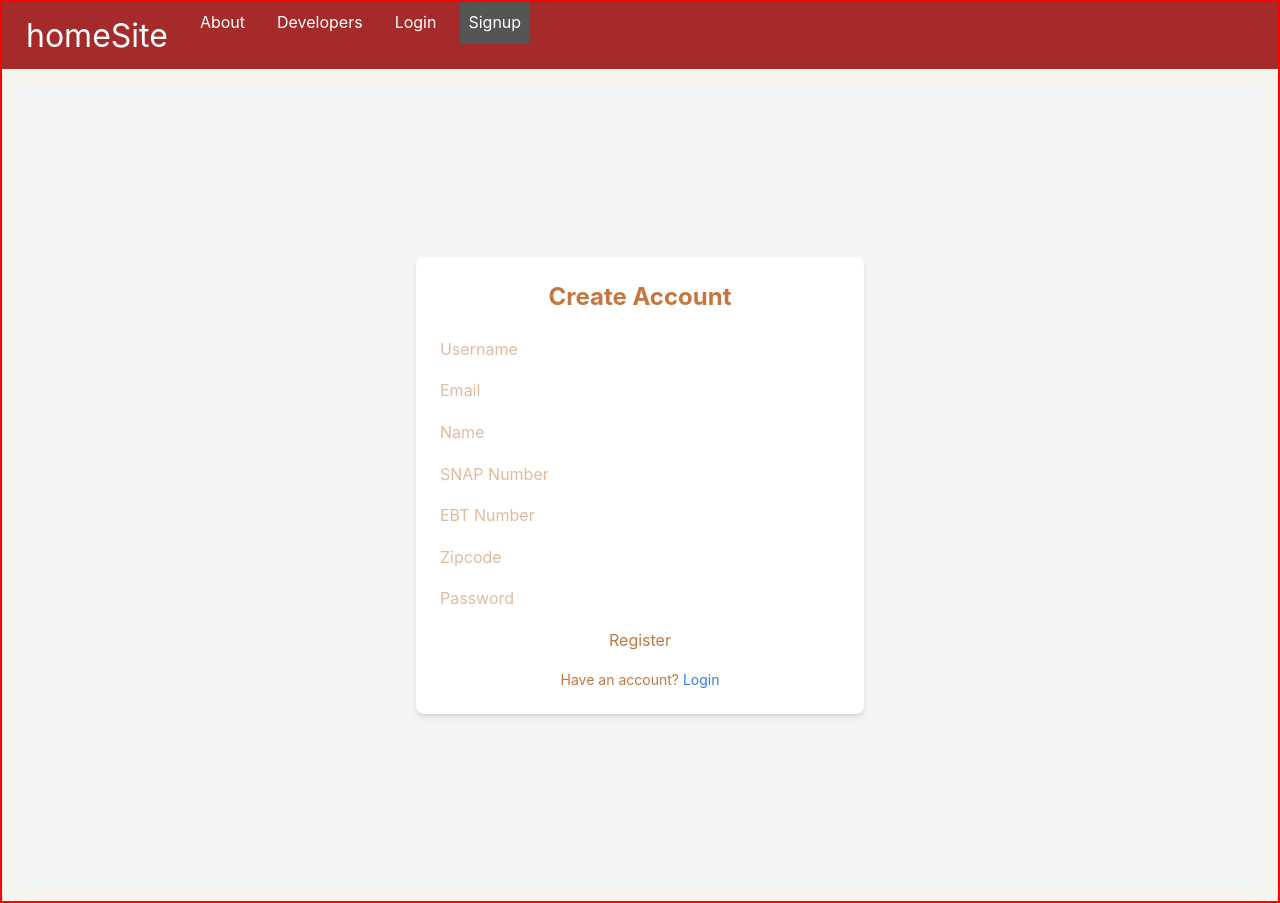
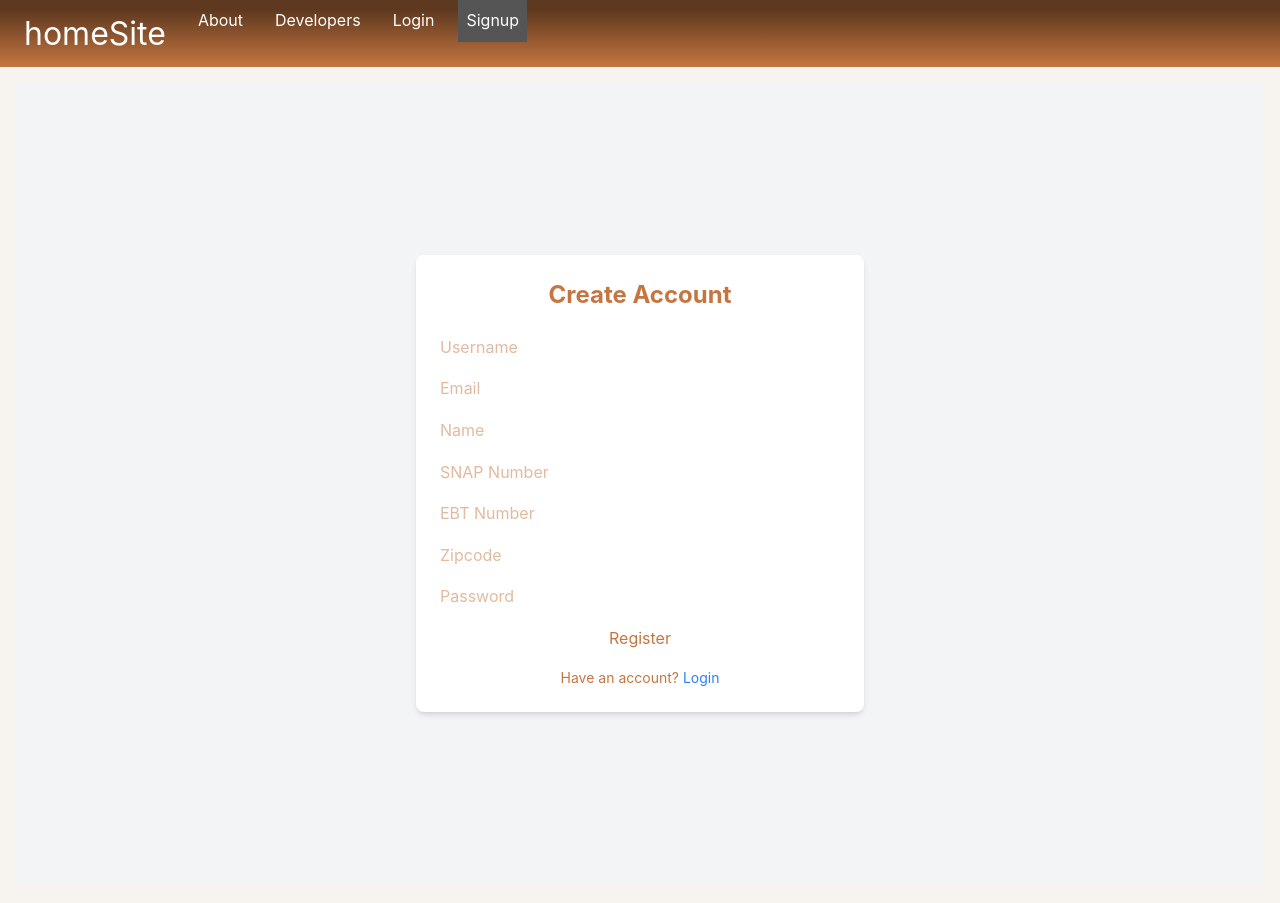
Before and after one commit to iTeamAtTkh/ProjectKickoff, a React (Vite) app in the folder Frontend/: page /signup in a window 1280 px wide. Built offline with nearby package versions, Linux system fonts and the light colour scheme.

Commit message:
change css code for the navBar

```diff
--- a/Frontend/src/components/styles.css
+++ b/Frontend/src/components/styles.css
@@ -1,13 +1,7 @@
-* {
-    box-sizing: border-box;
 
-}
-body {
-    margin: 0;
-    border: red 2px solid
-}
 .nav{
-    background-color: brown;
+  background: #5F391F;
+ background: linear-gradient(180deg, rgba(95, 57, 31, 1) 15%, rgba(197, 118, 64, 1) 100%);
     color: white;
     display: flex;
     justify-content: space-between;
```
